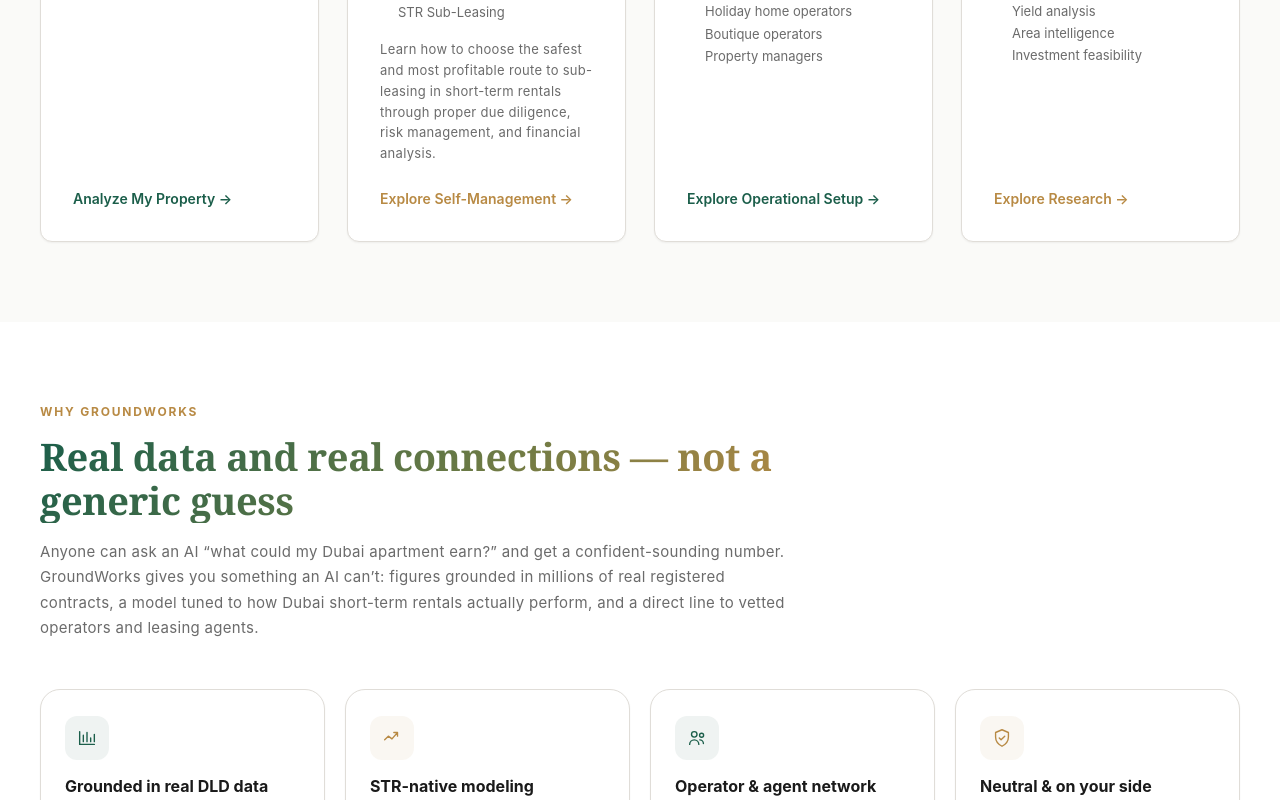
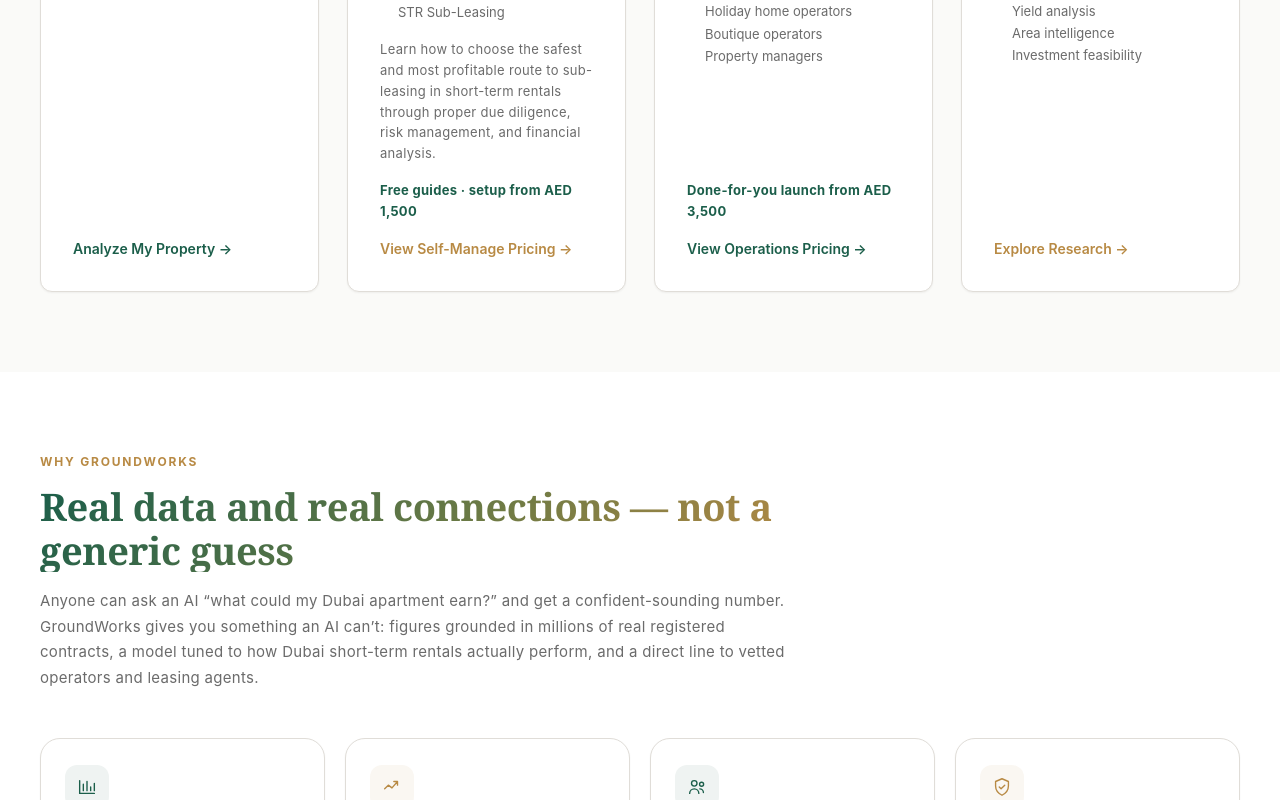
Before and after one commit to lmoraes55-cyber/property-estimator, a Next.js app: page / in a window 1280 px wide. Shown: the part 1719-2519 px from the top of the page. Built offline with nearby package versions, Linux system fonts and the light colour scheme.

Commit message:
Surface pricing - add Pricing nav link + View Pricing hero button on /self-manage (scroll to #pricing); add price hints (Self-Manage from AED 1,500, Operations from AED 3,500) to homepage service cards with CTAs routing to /self-manage#pricing

```diff
--- a/app/page.tsx
+++ b/app/page.tsx
@@ -612,12 +612,15 @@
                   <li>Self-Management</li>
                   <li>STR Sub-Leasing</li>
                 </ul>
-                <p style={{ fontSize: "13px", color: colors.textMuted, lineHeight: "1.6", marginBottom: "24px" }}>
+                <p style={{ fontSize: "13px", color: colors.textMuted, lineHeight: "1.6", marginBottom: "16px" }}>
                   Learn how to choose the safest and most profitable route to sub-leasing in short-term rentals through proper due diligence, risk management, and financial analysis.
                 </p>
               </div>
+              <p style={{ fontSize: "13px", fontWeight: 700, color: colors.primary, marginBottom: "16px" }}>
+                Free guides · setup from AED 1,500
+              </p>
               <button
-                onClick={handleSelfManageClick}
+                onClick={() => router.push("/self-manage#pricing")}
                 style={{
                   color: colors.secondary,
                   background: "transparent",
@@ -629,7 +632,7 @@
                   textAlign: "left",
                 }}
               >
-                Explore Self-Management →
+                View Self-Manage Pricing →
               </button>
             </div>
 
@@ -668,13 +671,17 @@
                 <div style={{ fontSize: "13px", color: colors.textMain, fontWeight: "600", marginBottom: "8px" }}>
                   Built for:
                 </div>
-                <ul style={{ fontSize: "13px", color: colors.textMuted, lineHeight: "1.7", margin: "0 0 24px 0", paddingLeft: "18px" }}>
+                <ul style={{ fontSize: "13px", color: colors.textMuted, lineHeight: "1.7", margin: "0 0 16px 0", paddingLeft: "18px" }}>
                   <li>Holiday home operators</li>
                   <li>Boutique operators</li>
                   <li>Property managers</li>
                 </ul>
               </div>
+              <p style={{ fontSize: "13px", fontWeight: 700, color: colors.primary, marginBottom: "16px" }}>
+                Done-for-you launch from AED 3,500
+              </p>
               <button
+                onClick={() => router.push("/self-manage#pricing")}
                 style={{
                   color: colors.primary,
                   background: "transparent",
@@ -686,7 +693,7 @@
                   textAlign: "left",
                 }}
               >
-                Explore Operational Setup →
+                View Operations Pricing →
               </button>
             </div>
 
--- a/app/self-manage/page.tsx
+++ b/app/self-manage/page.tsx
@@ -204,6 +204,7 @@
             <a onClick={() => router.push("/")} style={{ cursor: "pointer", color: colors.textMuted, fontSize: "15px", fontWeight: "500" }}>Home</a>
             <a onClick={() => router.push("/#services")} style={{ cursor: "pointer", color: colors.textMuted, fontSize: "15px", fontWeight: "500" }}>Services</a>
             <a style={{ color: colors.primary, fontSize: "15px", fontWeight: "600" }}>Self-Manage</a>
+            <a href="#pricing" style={{ cursor: "pointer", color: colors.textMuted, fontSize: "15px", fontWeight: "500" }}>Pricing</a>
             <a onClick={handleAnalyzeClick} style={{ cursor: "pointer", color: colors.textMuted, fontSize: "15px", fontWeight: "500" }}>Analyzer</a>
           </nav>
         </div>
@@ -239,6 +240,9 @@
             </a>
             <a href="#sublease" style={{ padding: "14px 28px", background: "transparent", color: colors.primary, border: `2px solid ${colors.primary}`, borderRadius: "8px", fontSize: "15px", fontWeight: 600, textDecoration: "none" }}>
               Explore STR Sub-Leasing
+            </a>
+            <a href="#pricing" style={{ padding: "14px 28px", background: "transparent", color: colors.secondary, border: `2px solid ${colors.secondary}`, borderRadius: "8px", fontSize: "15px", fontWeight: 600, textDecoration: "none" }}>
+              View Pricing
             </a>
           </div>
         </div>
```
